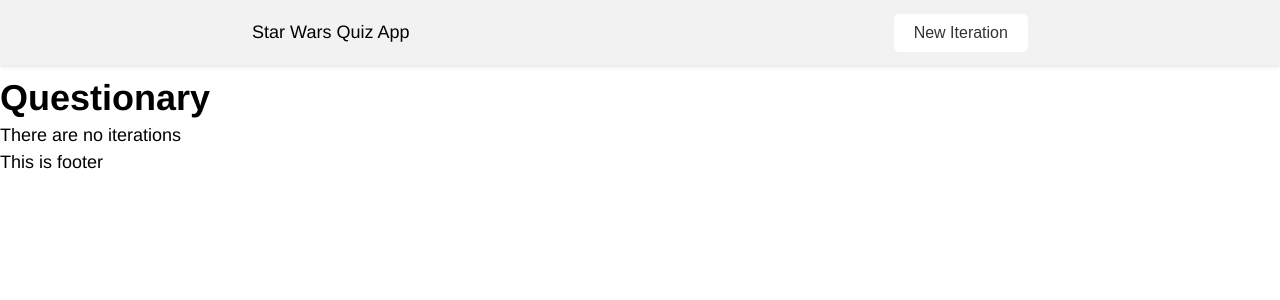
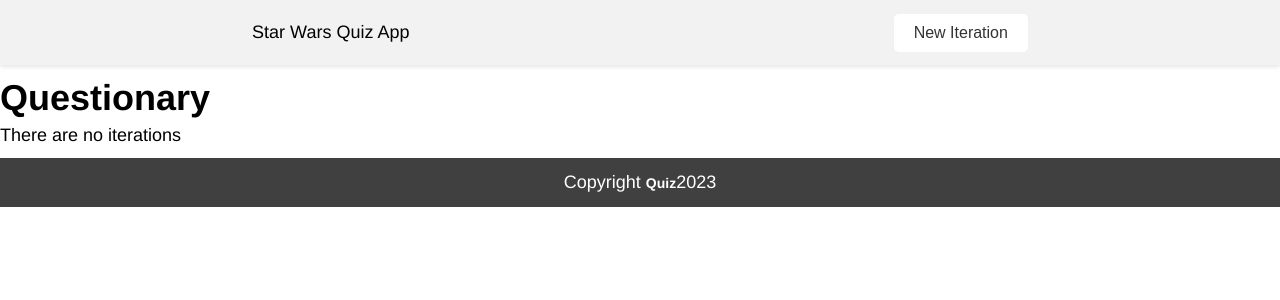
Before and after one commit to anadelic/fragenbogen, a React (Create React App) app: page / in a window 1280 px wide. Shown: the top 300 px of the page. Built offline with nearby package versions, Linux system fonts and the light colour scheme.

Commit message:
style footer

```diff
--- a/src/App.css
+++ b/src/App.css
@@ -1,3 +1,5 @@
+/* style header */
+
 .header {
   background-color: #f2f2f2;
   padding: 10px;
@@ -26,3 +28,16 @@
   background-color: #ddd;
   transition-duration: 0.5s;
 }
+
+/* style footer */
+.footer {
+  background-color: rgb(65, 64, 64);
+  color: #fff;
+  padding: 20px;
+  text-align: center;
+}
+
+.footer span {
+  font-size: 14px;
+  font-weight: bold;
+}
--- a/src/components/Footer.js
+++ b/src/components/Footer.js
@@ -1,3 +1,8 @@
 export const Footer = () => {
-  return <p>This is footer</p>;
+  return (
+    <footer className="footer">
+      Copyright <span>Quiz</span>
+      {new Date().getFullYear()}
+    </footer>
+  );
 };
```
